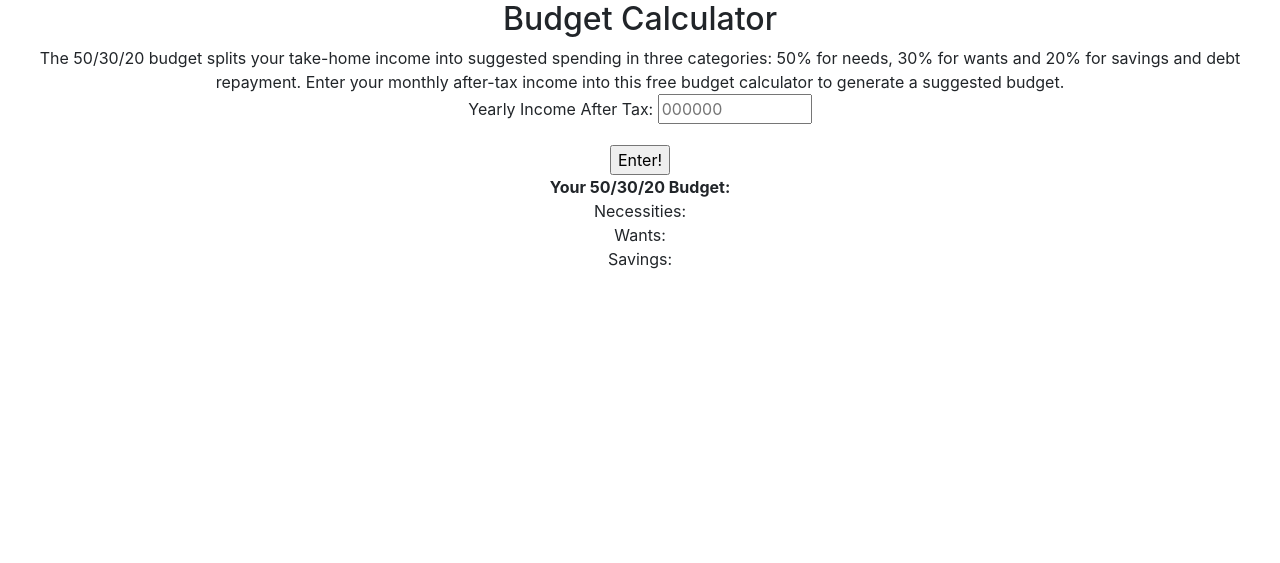
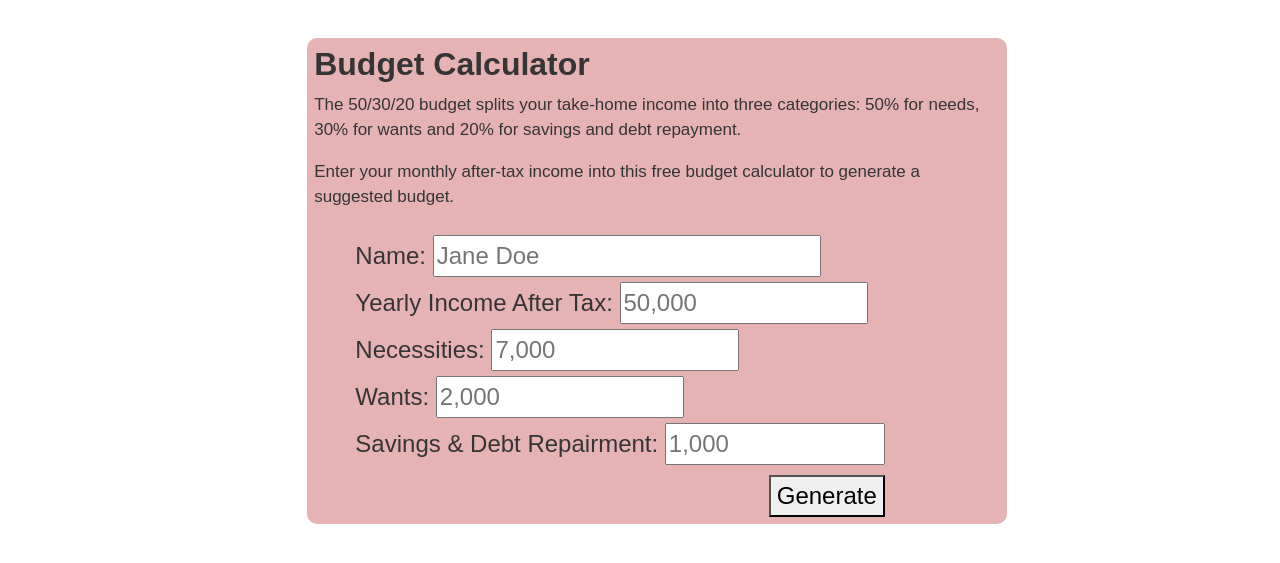
Before and after one commit to marianamaher/budgie, a Flask app: page /budgetPage in a window 1280 px wide. Shown: the part 56-619 px from the top of the page. Run offline with Flask 2, Linux system fonts and the light colour scheme; some libraries are stand-ins or nearby versions; some web fonts are replaced.

Commit message:
edited budget form, still need to finish

```diff
--- a/static/index.css
+++ b/static/index.css
@@ -1,5 +1,5 @@
 .row{
-    color: rgb(81, 81, 81);
+    color: rgb(53, 53, 53);
     font-family: 'Palanquin', sans-serif;
     /* making sure all text is same color */
 }
@@ -45,7 +45,30 @@
     padding-bottom: 5px;
 }
 .budgetCalculatorContainer{
-    text-align: center;
-    border-radius: 10px red;
-    line-break: 800px;
+    text-align: left;
+    border-radius: 10px;
+    inline-size: 700px;
+    background-color: rgba(168, 0, 0, 0.297);
+    display: flex;
+    margin-left: 24%;
+    margin-top: 3%;
+    padding: 7px;
+    font-size:x-large;
 }
+
+#budgetCalculator{
+    margin-top: 25px;
+    text-align: left;
+    margin-left: 6%;
+}
+.budgetMainText{
+    font-size: 17px;
+}
+
+.generateButtonContainer{
+    text-align: right;
+    margin-top: 5px;
+}
+#Enter{
+    cursor: pointer;
+}
--- a/templates/budget.html
+++ b/templates/budget.html
@@ -1,42 +1,38 @@
 {% extends "layout.html" %} {% block content %}
 
 <!-- content goes here -->
-<div class="budgetCalculatorContainer">
+<div class="row budgetCalculatorContainer">
   <div>
-    <h2>Budget Calculator</h2>
-    The 50/30/20 budget splits your take-home income into suggested spending in three categories: 50% for needs, 30% for wants and 20% for savings and debt repayment.
-    Enter your monthly after-tax income into this free budget calculator to generate a suggested budget.
+    <h2><b>Budget Calculator</b></h2>
+    <div class="budgetMainText">The 50/30/20 budget splits your take-home income into three categories: 50% for needs, 30% for wants and 20% for savings and debt repayment.
+  <p></p>Enter your monthly after-tax income into this free budget calculator to generate a suggested budget.</div>
   </div>
     <form id="budgetCalculator">
-      <label for="yearlyIncomeAfterTax">Yearly Income After Tax: </label>
+      <label for="name">Name: </label>
+      <input id="firstName" size="25" placeholder="Jane Doe"/>
+      <br>
+      <label for="income">Yearly Income After Tax: </label>
         <input
           name="yearlyIncome"
           type="text"
-        size="10"
+          size="15"
           id="yearlyincome"
-        placeholder="000000"
+          placeholder="50,000"
         />
-    </p>
-    <input type="button" value="Enter!" id="Enter" />
+        <br>
+        <label for="necessities">Necessities: </label>
+        <input id="firstName" size="15" placeholder="7,000"/>
+        <br>
+        <label for="wants">Wants: </label>
+        <input id="wants" size="15" placeholder="2,000"/>
+        <br>
+        <label for="savings">Savings & Debt Repairment: </label>
+        <input id="savings" size="13" placeholder="1,000"/>
+        <br>
+        <div class="generateButtonContainer">
+      <button type="button" id="Enter">Generate</button>
+      </div>
     </form>
-
-  <div id="suggestedBudget">
-    <b>Your 50/30/20 Budget:</b>
-    <div id="budgetresult">
-      <div id="necessities">
-        <div>Necessities:</div>
-        <div id="computednecessity"></div>
-      </div>
-      <div id="Wants">
-        <div>Wants:</div>
-        <div id="computedwants"></div>
-      </div>
-      <div id="Savings">
-        <div>Savings:</div>
-        <div id="computedsavings"></div>
-      </div>
-    </div>
-  </div>
 </div>
 
 {% endblock %}
```
Lines whose indentation alone changed are shown as unchanged.
